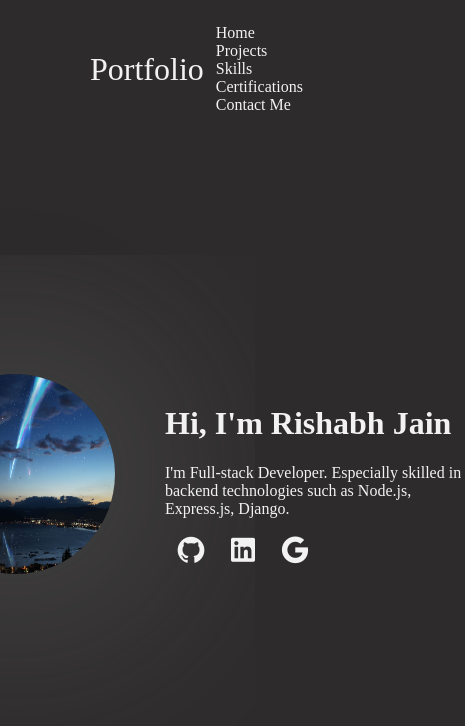
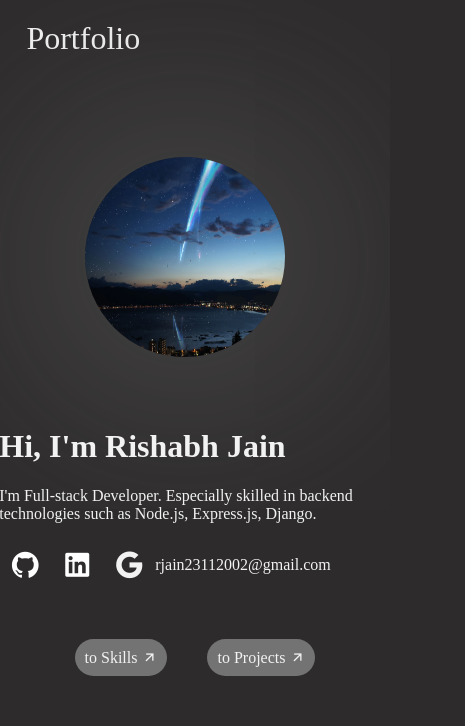
Before and after one commit to rishabh-j-23/portfolio, a plain HTML site: page index.html in a window 390 px wide. Shown: the whole page, 465 px wide, since content can reach past the window. Drawn offline with nearby package versions, Linux system fonts and the light colour scheme; a web font is replaced by a local one.

Commit message:
mobile responsive

```diff
--- a/index.html
+++ b/index.html
@@ -13,7 +13,18 @@
   </head>
   <body class="home">
     <div class="base-container">
-      <div class="header"></div>
+      <header>
+        <div class="header"></div>
+        <!-- <div class="mobile-header">
+          <i class="ri-menu-2-fill" id="toggle"></i>
+          <div id="mobile-nav">
+            <i class="ri-menu-3-line"></i>
+            <a href="/index.html"><span>Home</span></a>
+            <a href="/projects.html"><span>Projects</span></a>
+            <a href="/skills.html"><span>Skills</span></a>
+          </div>
+        </div> -->
+      </header>
       <div class="main-content">
         <div class="intro-container">
           <div class="photo">
@@ -27,16 +38,38 @@
             </span>
             <div class="social-links">
               <div class="github">
-                <i class="ri-github-fill" ></i>
+                <a href="https://github.com/rishabh-j-23" target="_blank">
+                  <i class="ri-github-fill"></i>
+                </a>
               </div>
               <div class="linkedin">
-                <i class="ri-linkedin-box-fill"></i>
+                <a
+                  href="https://www.linkedin.com/in/rishabh-j-23-linked-in/"
+                  target="_blank"
+                >
+                  <i class="ri-linkedin-box-fill"></i>
+                </a>
               </div>
               <div class="gmail">
                 <i class="ri-google-fill"></i>
+                <span>rjain23112002@gmail.com</span>
               </div>
             </div>
           </div>
+        </div>
+        <div class="goto-section">
+          <ul>
+            <li>
+              <a href="skills.html"
+                >to Skills <i class="ri-arrow-right-up-line"></i
+              ></a>
+            </li>
+            <li>
+              <a href="projects.html"
+                >to Projects <i class="ri-arrow-right-up-line"></i
+              ></a>
+            </li>
+          </ul>
         </div>
       </div>
     </div>
--- a/scripts/navbar.js
+++ b/scripts/navbar.js
@@ -1,11 +1,9 @@
 var navBar = `
     <div class="logo">Portfolio</div>
     <div class="navigation">
-        <a href="/index.html" ><span>Home</span></a>
-        <a href="/projects.html" ><span>Projects</span></a>
+        <a href="/index.html" ><span>Home</span></a> |
+        <a href="/projects.html" ><span>Projects</span></a> |
         <a href="/skills.html"><span>Skills</span></a>
-        <a href=""><span>Certifications</span></a>
-        <a href=""><span>Contact Me</span></a>
     </div>
 `
 
--- a/scripts/skills.js
+++ b/scripts/skills.js
@@ -16,7 +16,7 @@ var appendTools = (name, icon, className) => {
 };
 
 var skills = {
-    "C Language": "devicon-c-plain-wordmark colored",
+    "C": "devicon-c-plain-wordmark colored",
     "Java" : "devicon-java-plain colored",
     "Python": "devicon-python-plain",
     "HTML": "devicon-html5-plain colored",
@@ -35,7 +35,8 @@ var frameworkAndLibs = {
     "Node.js" : "devicon-nodejs-plain colored",
     "Express.js" : "devicon-express-original",
     "React.js" : "devicon-react-original colored",
-    "Next.js" : "devicon-nextjs-original"
+    "Next.js" : "devicon-nextjs-original",
+    "Tailwind": "devicon-tailwindcss-plain colored"
 };
 
 for (const skill in frameworkAndLibs) {
--- a/styles/style.css
+++ b/styles/style.css
@@ -27,11 +27,23 @@ body {
     height: 100vh;
 }
 
+header {
+    display: flex;
+    align-items: center;
+    justify-content: space-around;
+}
+
+.mobile-header {
+    display: none;
+}
+
 .header {
     display: flex;
     justify-content: space-between;
     padding: 20px;
     align-items: center;
+    width: 100%;
+    margin-right: 20%;
 }
 
 .logo {
@@ -44,7 +56,6 @@ body {
 
 .navigation {
     padding: 4px;
-    margin-right: 20%;
 }
 
 .navigation a{
@@ -69,6 +80,25 @@ body {
     font-size: 1.1rem;
 }
 
+#mobile-nav {
+    display: flex;
+    flex-direction: column;
+    background-color: var(--grey);
+
+}
+
+a {
+    list-style: none;
+    align-items: center;
+    justify-content: center;
+}
+
+#mobile-nav a {
+    text-decoration: none;
+    color: var(--white);
+    padding: 10px;
+}
+
 /* Home */
 
 .intro-container {
@@ -83,6 +113,7 @@ body {
     display: flex;
     align-items: center;
     justify-content: center;
+    flex-direction: column;
     height: 80vh;
 }
 
@@ -120,6 +151,39 @@ body {
 .social-links i:hover {
     color: var(--blue);
     box-shadow: 1px 1px 20px 1px var(--grey);
+}
+.gmail i:hover {
+    box-shadow: none;
+    color: inherit;
+    cursor: default;
+}
+.social-links a {
+    text-decoration: none;
+    color: white;
+}
+
+.gmail {
+    display: flex;
+    justify-content: center;
+    align-items: center;
+}
+
+.goto-section ul {
+    display: flex;
+    padding: 20px;
+}
+
+.goto-section ul li {
+    list-style: none ;
+    padding: 20px;
+}
+
+.goto-section a {
+    text-decoration: none;
+    color: var(--white);
+    background-color: var(--grey);
+    padding: 10px;
+    border-radius: 20px;
 }
 
 /* Projects */
@@ -161,10 +225,23 @@ body {
     font-size: 3rem;
     padding: 5px;
     padding: 20px;
+    border-radius: 50%;
 }
 
+.github-redirect i:hover {
+    color: var(--blue);
+}
+
+.github-redirect a {
+    text-decoration: none;
+    color: white;
+}
 
 /* skills */
+
+.panels {
+    width: 100%;
+}
 
 .goto {
     position: fixed;
@@ -183,6 +260,7 @@ body {
     flex-direction: column;
     margin: 20px 30% 0px 25%;
     width: 60%;
+
 }
 .skills-display {
     display: flex;
@@ -196,10 +274,12 @@ body {
     align-items: center;
     justify-content: center;
     margin: 20px;
+    width: 70px;
+    height: 70px;
 }
 
 .skill-logo i {
-    font-size: 6rem;
+    font-size: 2.5rem;
 }
 
 .skill-name {
@@ -223,3 +303,69 @@ body {
     display: flex;
     align-items: center;
 }
+
+@media screen and (max-width: 750px) {
+    .goto {
+        display: none;
+    }
+
+    .languages, .frameworks-libs {
+        margin-left: 10%;
+    }
+    .skills-display, .framework-libs-display, .dev-tools {
+        width: 350px;
+        flex-wrap: wrap;
+    }
+}
+
+@media screen and (max-width: 750px){
+
+    .mobile-header {
+        display: flex;
+        margin-right: 10%;
+        cursor: pointer;
+    }
+
+    .header {
+        display: block;
+        margin-left: -60px;
+        align-items: center;
+        justify-content: center;
+    }
+    .navigation {
+        display: none;
+    }
+
+    .intro-container {
+        flex-direction: column;
+        align-items: center;
+        justify-content: center;
+    }
+
+    .main-content {
+        display: flex;
+        align-items: center;
+        justify-content: center;
+    }
+
+    .photo {
+        margin-left: 40px;
+        display: flex;
+    }
+    .photo .profile-img {
+        display: flex;
+        align-items: center;
+        justify-content: center;
+    }
+
+    .intro {
+        width: 100%;
+        margin-left: 40px;
+        display: flex;
+        flex-wrap: wrap;
+    }
+
+    .contents {
+        margin: 2%;
+    }
+}
```
Also changed, not shown: projects.html (+24 -6 lines), skills.html (+12 -1 lines), scripts/sociallinks.js (added).
